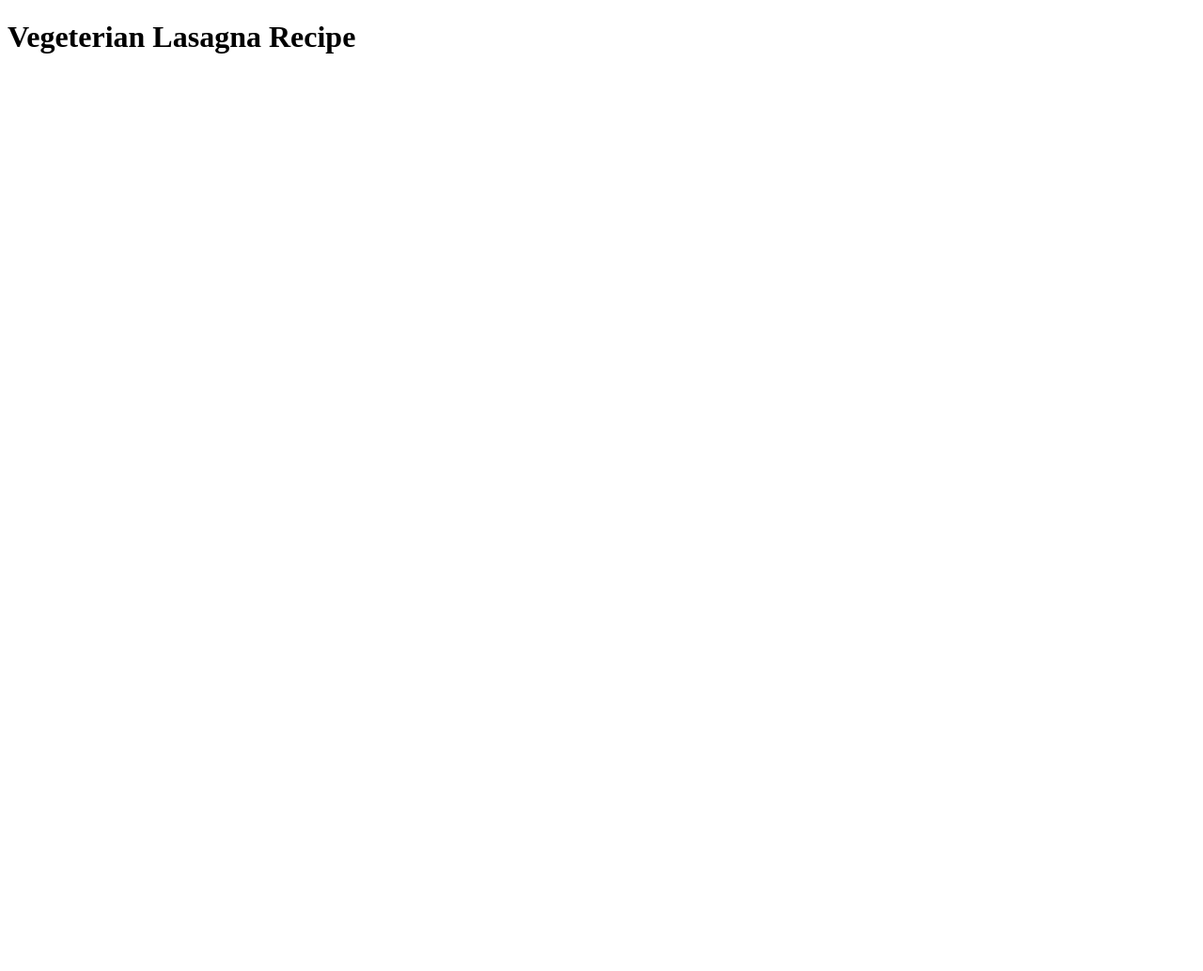
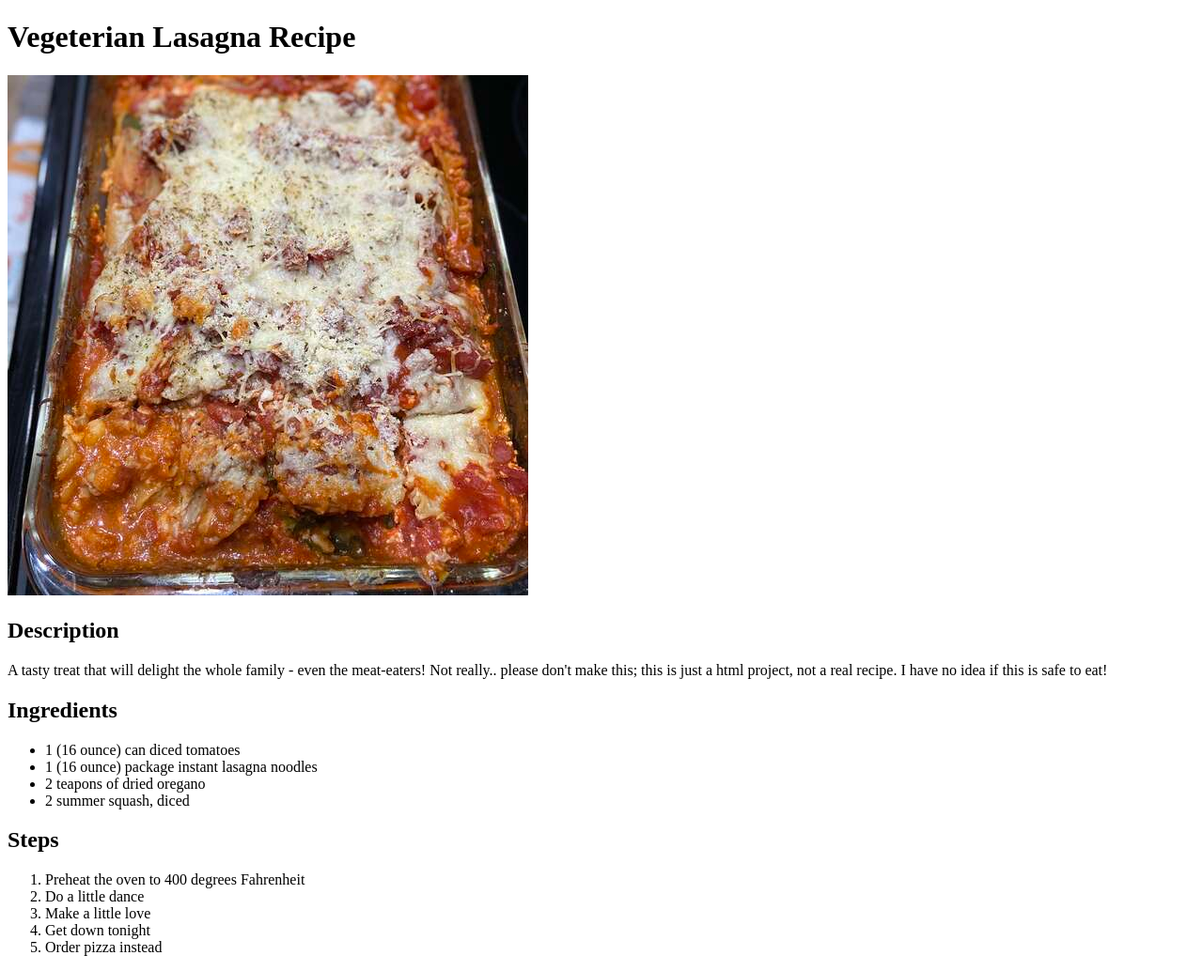
Before and after one commit to herritt/odin-recipes, a plain HTML site: page recipes/VegeterianLasagna.html in a window 1280 px wide. Shown: the whole page at 94% size. Before the commit the page ends 800 px from the top, so only its background shows below. Drawn offline with Linux system fonts and the light colour scheme.

Commit message:
Added the content for the vegeterian lasagna page

```diff
--- a/recipes/VegeterianLasagna.html
+++ b/recipes/VegeterianLasagna.html
@@ -1,12 +1,42 @@
 <!DOCTYPE html>
 <html lang="en">
+
 <head>
     <meta charset="UTF-8">
     <meta http-equiv="X-UA-Compatible" content="IE=edge">
     <meta name="viewport" content="width=device-width, initial-scale=1.0">
     <title>Vegeterian Lasagna Recipe</title>
 </head>
+
 <body>
     <h1>Vegeterian Lasagna Recipe</h1>
+    <img src="../images/veggie-lasagna.jpeg" alt="Vegeterian Lasagna">
+
+    <h2>Description</h2>
+
+    <p>A tasty treat that will delight the whole family - even the meat-eaters! Not really.. please don't make this;
+        this is just a html project, not a real recipe. I have no idea if this is safe to eat!</p>
+
+    <h2>Ingredients</h2>
+    <ul>
+        <li>1 (16 ounce) can diced tomatoes</li>
+        <li>1 (16 ounce) package instant lasagna noodles</li>
+        <li>2 teapons of dried oregano</li>
+        <li>2 summer squash, diced</li>
+
+    </ul>
+
+    <h2>Steps</h2>
+
+    <ol>
+        <li>Preheat the oven to 400 degrees Fahrenheit</li>
+        <li>Do a little dance</li>
+        <li>Make a little love</li>
+        <li>Get down tonight</li>
+        <li>Order pizza instead</li>
+    </ol>
+
+
 </body>
+
 </html>
```
Also changed, not shown: images/veggie-lasagna.jpeg (added).
